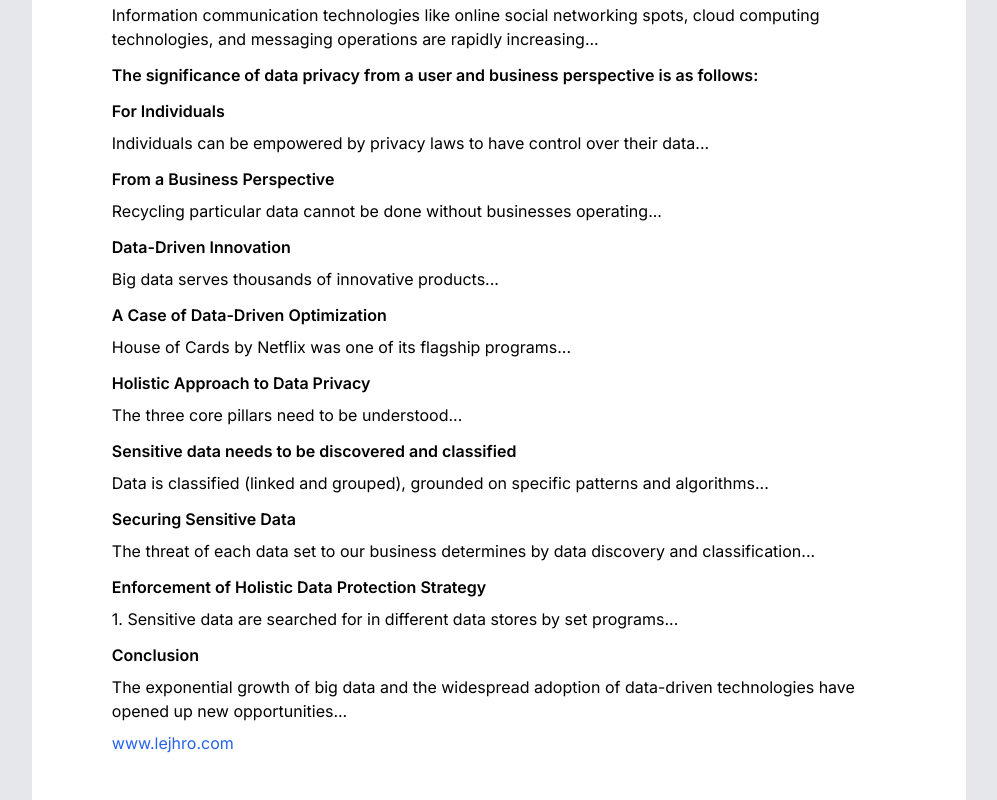
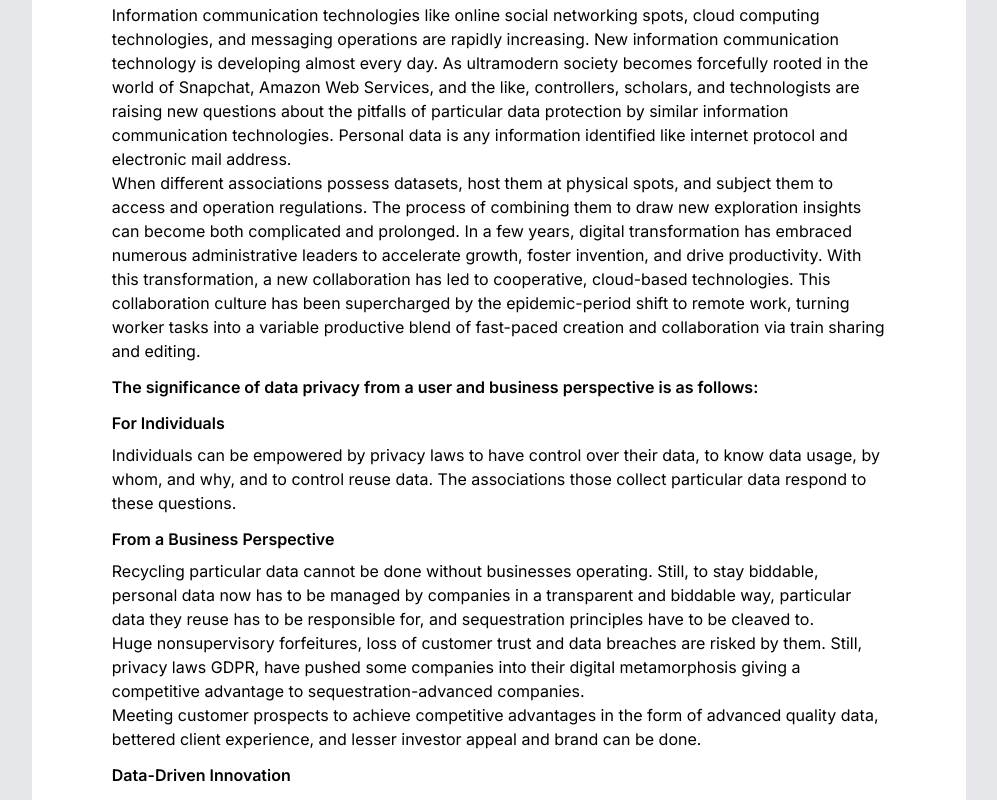
Before and after one commit to rishi-saxena-07/Lejro-Assignment, a React (Create React App) app: page / in a window 1280 px wide. Shown: the part 820-1620 px from the top of the page, without its empty margins (141-1138 px from the left). Built offline with nearby package versions, Linux system fonts and the light colour scheme.

Commit message:
added paragraphs to the body content

```diff
--- a/src/Components/Body/Body.jsx
+++ b/src/Components/Body/Body.jsx
@@ -13,44 +13,63 @@ const Body = () => {
           <img src={blogImg} alt="blogImg" className="w-full h-auto" />
           <p className="font-bold mt-3 mb-2">Introduction:</p>
           <p className="mb-2">
-            Information communication technologies like online social networking spots, cloud computing technologies, and messaging operations are rapidly increasing...
+          Information communication technologies like online social networking spots, cloud computing technologies, and messaging operations are rapidly increasing. New information communication technology is developing almost every day. As ultramodern society becomes forcefully rooted in the world of Snapchat, Amazon Web Services, and the like, controllers, scholars, and technologists are raising new questions about the pitfalls of particular data protection by similar information communication technologies. Personal data is any information identified like internet protocol and electronic mail address.
+          <br />
+          When different associations possess datasets, host them at physical spots, and subject them to access and operation regulations. The process of combining them to draw new exploration insights can become both complicated and prolonged. In a few years, digital transformation has embraced numerous administrative leaders to accelerate growth, foster invention, and drive productivity. With this transformation, a new collaboration has led to cooperative, cloud-based technologies. This collaboration culture has been supercharged by the epidemic-period shift to remote work, turning worker tasks into a variable productive blend of fast-paced creation and collaboration via train sharing and editing.
           </p>
           <p className="font-bold mt-3 mb-2">
             The significance of data privacy from a user and business perspective is as follows:
           </p>
           <p className="font-bold mt-3 mb-2">For Individuals</p>
           <p className="mb-2">
-            Individuals can be empowered by privacy laws to have control over their data...
+          Individuals can be empowered by privacy laws to have control over their data, to know data usage, by whom, and why, and to control reuse data. The associations those collect particular data respond to these questions.
           </p>
           <p className="font-bold mt-3 mb-2">From a Business Perspective</p>
           <p className="mb-2">
-            Recycling particular data cannot be done without businesses operating...
+          Recycling particular data cannot be done without businesses operating. Still, to stay biddable, personal data now has to be managed by companies in a transparent and biddable way, particular data they reuse has to be responsible for, and sequestration principles have to be cleaved to.
+          <br />
+          Huge nonsupervisory forfeitures, loss of customer trust and data breaches are risked by them. Still, privacy laws GDPR, have pushed some companies into their digital metamorphosis giving a competitive advantage to sequestration-advanced companies.
+          <br />
+          Meeting customer prospects to achieve competitive advantages in the form of advanced quality data, bettered client experience, and lesser investor appeal and brand can be done.
           </p>
           <p className="font-bold mt-3 mb-2">Data-Driven Innovation</p>
           <p className="mb-2">
-            Big data serves thousands of innovative products...
+          Big data serves thousands of innovative products, with numerous further processes and systems optimized through big data. Still, there is a subtle but important distinction between platforms that use data and platforms born from compliances within a data set.
           </p>
           <p className="font-bold mt-3 mb-2">A Case of Data-Driven Optimization</p>
           <p className="mb-2">
-            House of Cards by Netflix was one of its flagship programs...
+          House of Cards by Netflix was one of its flagship programs. In 2013, this one show alone was claimed by 86 percent of their subscribers, eventually making them less likely to cancel their subscriptions. Still, the fascinating fact is that the show would be a hit before it vented, and Netflix knew it.
+          <br />
+          By analyzing their data sets precisely, Netflix noticed a correlation between viewers of the original British House of Cards TV show and viewers of Kevin Spacey and director David Fincher. These three elements were brought together by Netflix in one how and, voila, an instant cult classic.
           </p>
           <p className="font-bold mt-3 mb-2">Holistic Approach to Data Privacy</p>
-          <p className="mb-2">The three core pillars need to be understood...</p>
+          <p className="mb-2">The three core pillars need to be understood by associations to borrow this approach to data security:-</p>
           <p className="font-bold mt-3 mb-2">Sensitive data needs to be discovered and classified</p>
           <p className="mb-2">
-            Data is classified (linked and grouped), grounded on specific patterns and algorithms...
+          Data is classified (linked and grouped), grounded on specific patterns and algorithms during discovery. The IT Professionals make further informed opinions about security, data sharing, data access, digital transformation, cloud migration, and remediation prioritization.
           </p>
           <p className="font-bold mt-3 mb-2">Securing Sensitive Data</p>
           <p className="mb-2">
-            The threat of each data set to our business determines by data discovery and classification...
+          The threat of each data set to our business determines by data discovery and classification, and where to apply access controls and obfuscation security mechanisms can be prioritized, similar to train-position encryption with grainy access controls and tokenization with dynamic data masking. It signifies that data guarding happens by making it more delicate for unauthorized users to pierce it and making it undecipherable and useless if stolen or blurted.
           </p>
           <p className="font-bold mt-3 mb-2">Enforcement of Holistic Data Protection Strategy</p>
           <p className="mb-2">
-            1. Sensitive data are searched for in different data stores by set programs...
+          1. Sensitive data are searched for in different data stores by set programs. <br />
+          2. Discovering structured and unshaped data across an enterprise with effective reviews. <br />
+          3. Data needs to be classified grounded on erected-in templates or custom requirements. <br />
+          4. The pitfalls with rich visualizations and threat scores are understood. <br />
+          5. Control of keys needs to be maintained using centralized crucial operations
           </p>
           <p className="font-bold mt-3 mb-2">Conclusion</p>
           <p className="mb-2">
-            The exponential growth of big data and the widespread adoption of data-driven technologies have opened up new opportunities...
+          The exponential growth of big data and the widespread adoption of data-driven technologies have opened up new opportunities for innovation, economic growth, and improved services in various sectors. These advancements have the potential to revolutionize industries, enhance decision-making processes, and benefit society as a whole.
+          <br />
+          However, this data-driven revolution also brings to the forefront critical concerns surrounding privacy and data protection. As the collection, storage, and analysis of vast amounts of personal information become increasingly prevalent, individuals' privacy rights must be safeguarded to prevent misuse, unauthorized access, and potential breaches. The unauthorized sharing or sale of personal data can lead to serious consequences, including identity theft, financial fraud, and invasions of personal privacy.
+          <br />
+          In conclusion, striking the delicate balance between data privacy and data-driven innovation is an ongoing journey that requires continuous efforts, adaptability, and a commitment to upholding the rights and dignity of individuals. By prioritizing privacy and ethics in conjunction with technological advancements, we can harness the full potential of big data for societal benefit while ensuring that data-driven innovation respects and protects the privacy of individuals.
+          <br />
+          <br />
+          Lejhro has paramount importance in balancing data privacy and data-driven innovation. Join us to take a proactive stance in safeguarding the privacy of our users and customers. Let us actively engage with policymakers, industry peers, and privacy advocates to gain an understanding of the evolving landscape and best practices. Foster innovation by signing up today!
           </p>
           <p>
             <a href="https://lejhro.com/" className="text-blue-600">www.lejhro.com</a>
```
